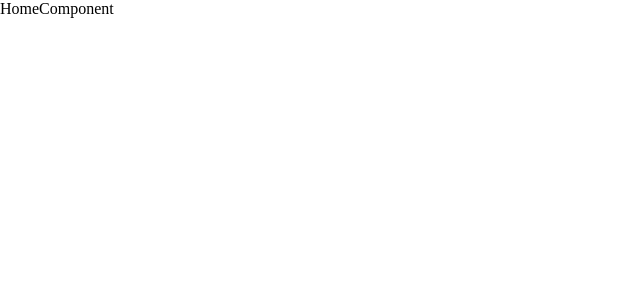
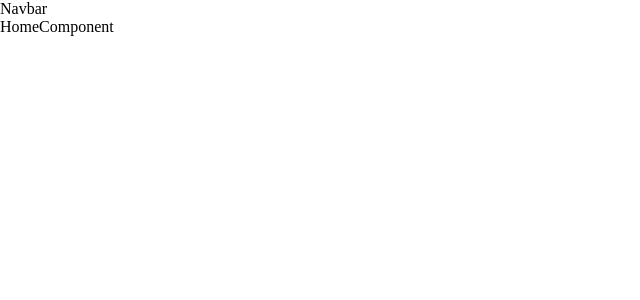
Before and after one commit to AlandelFresno/TaskCRUD-Front, a Next.js app: page / in a window 1280 px wide. Shown: the top 300 px of the page, without its empty margins (0-640 px from the left). Built offline with nearby package versions, Linux system fonts and the light colour scheme.

Commit message:
Creation of Navbar

```diff
--- /dev/null
+++ b/components/Navbar/Navbar.tsx
@@ -0,0 +1,6 @@
+
+const Navbar = () => {
+  return <div>Navbar</div>;
+};
+
+export default Navbar;
--- a/pages/index.tsx
+++ b/pages/index.tsx
@@ -1,6 +1,7 @@
 import type { NextPage } from 'next';
 import Head from 'next/head';
 import HomeComponent from '../components/HomeComponent/HomeComponent';
+import Navbar from '../components/Navbar/Navbar';
 
 const Home: NextPage = () => {
   return (
@@ -10,7 +11,7 @@
         <meta name="description" content="Generated by create next app" />
         <link rel="icon" href="/favicon.ico" />
       </Head>
-
+      <Navbar />
       <main>
         <HomeComponent />
       </main>
```
Also changed, not shown: components/Navbar/styles/Navbar.module.scss (added).
